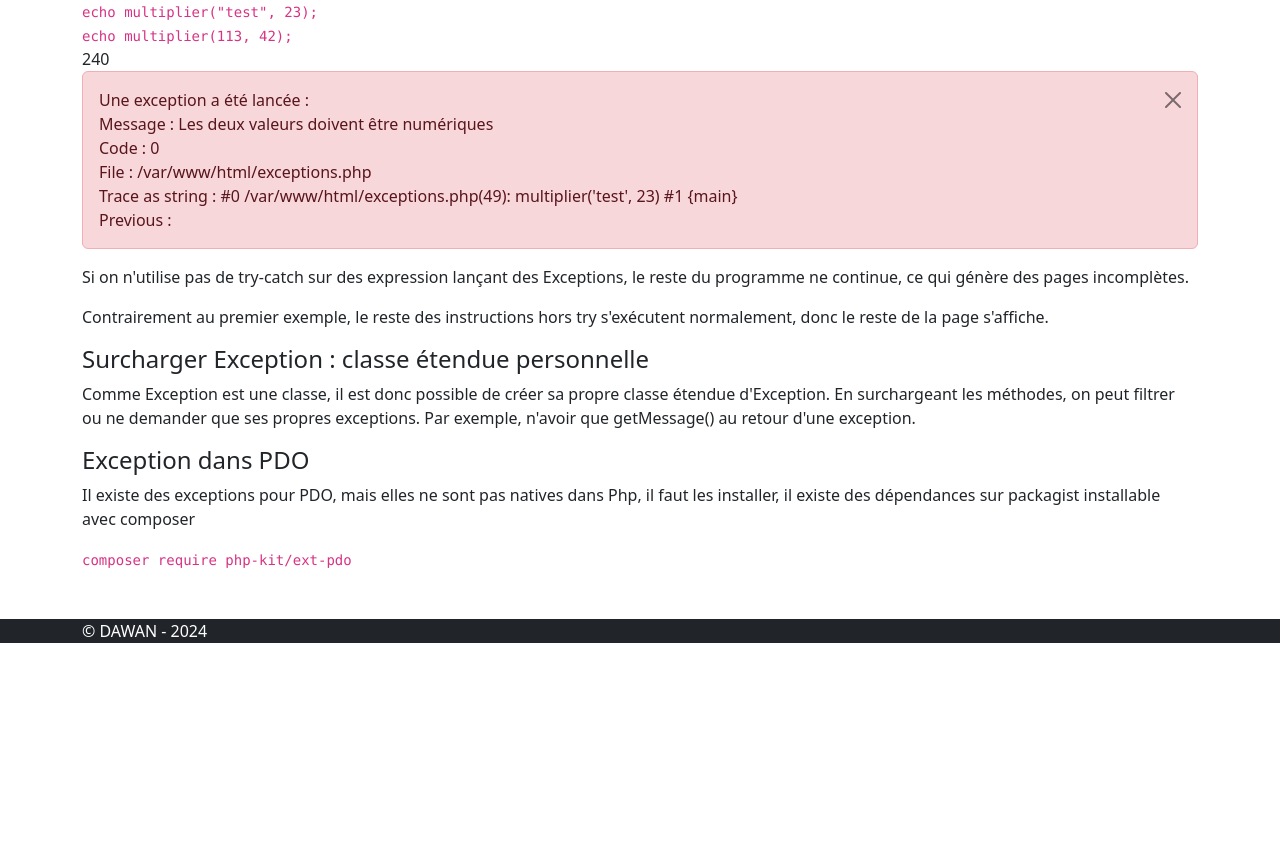
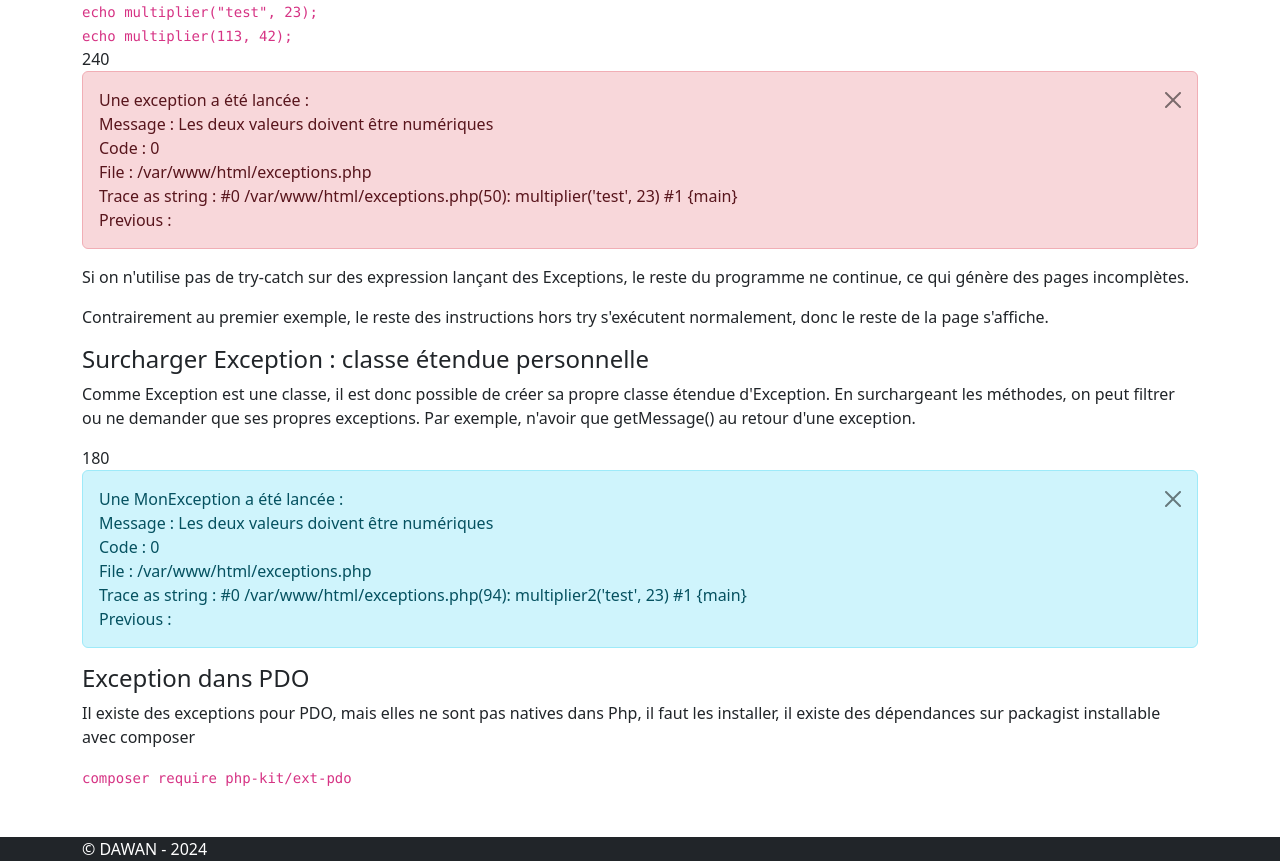
Before and after one commit to nicoduflot/2024-07-08-php-avance, a PHP site: page /exceptions.php in a window 1280 px wide. Shown: the part 294-1155 px from the top of the page. Before the commit the page ends 937 px from the top, so only its background shows below. Run offline with PHP 8.4, Linux system fonts and the light colour scheme.

Commit message:
Exception pt 2 classe MonException fin

```diff
--- a/exceptions.php
+++ b/exceptions.php
@@ -1,6 +1,7 @@
 <?php
 require_once './vendor/autoload.php';
 use Utils\Tools;
+use App\MonException;
 ?>
 <!DOCTYPE html>
 <html lang="fr">
@@ -75,6 +76,48 @@ use Utils\Tools;
                     En surchargeant les méthodes, on peut filtrer ou ne demander que ses propres exceptions.
                     Par exemple, n'avoir que getMessage() au retour d'une exception.
                 </p>
+                <?php
+                function multiplier2($x, $y){
+                    if( !is_numeric($x) || !is_numeric($y) ){
+                        throw new MonException('Les deux valeurs doivent être numériques');
+                    }
+
+                    if( func_num_args() > 2){
+                        throw new Exception('La fonction n\'admet que deux paramètres');
+                    }
+
+                    return $x * $y;
+                }
+
+                try{
+                    echo multiplier2(15, 12).'<br />';
+                    echo multiplier2("test", 23).'<br />';
+                    echo multiplier2(113, 42).'<br />';
+                }catch(MonException $e2){
+                    echo '<div class="alert alert-info alert-dismissible fade show">
+                    Une MonException a été lancée : <br />
+                    Message : '. $e2->getMessage() .'<br />
+                    Code : '. $e2->getCode() .'<br />
+                    File : '. $e2->getFile() .'<br />
+                    Trace as string : '. $e2->getTraceAsString() .'<br />
+                    Previous : '. $e2->getPrevious() .'
+                    <button type="button" class="btn-close" data-bs-dismiss="alert" aria-label="Close"></button>
+                    </div>
+                    ';
+                }catch(Exception $e){
+                    echo '<div class="alert alert-danger alert-dismissible fade show">
+                    Une exception classique a été lancée : <br />
+                    Message : '. $e->getMessage() .'<br />
+                    Code : '. $e->getCode() .'<br />
+                    File : '. $e->getFile() .'<br />
+                    Trace as string : '. $e->getTraceAsString() .'<br />
+                    Previous : '. $e->getPrevious() .'
+                    <button type="button" class="btn-close" data-bs-dismiss="alert" aria-label="Close"></button>
+                    </div>
+                    ';
+                }
+
+                ?>
                 <h4>Exception dans PDO</h4>
                 <p>
                     Il existe des exceptions pour PDO, mais elles ne sont pas natives dans Php, il faut
```
